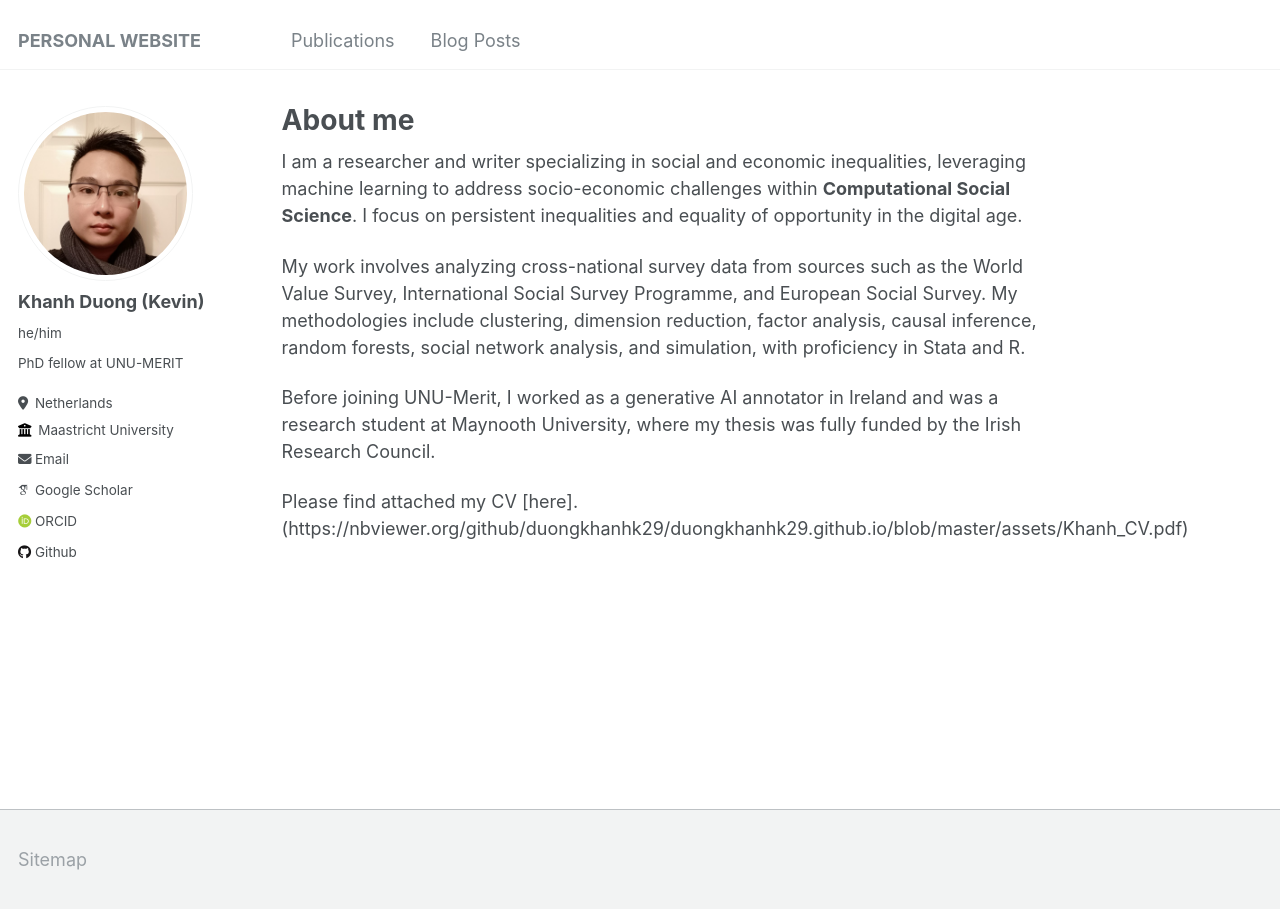
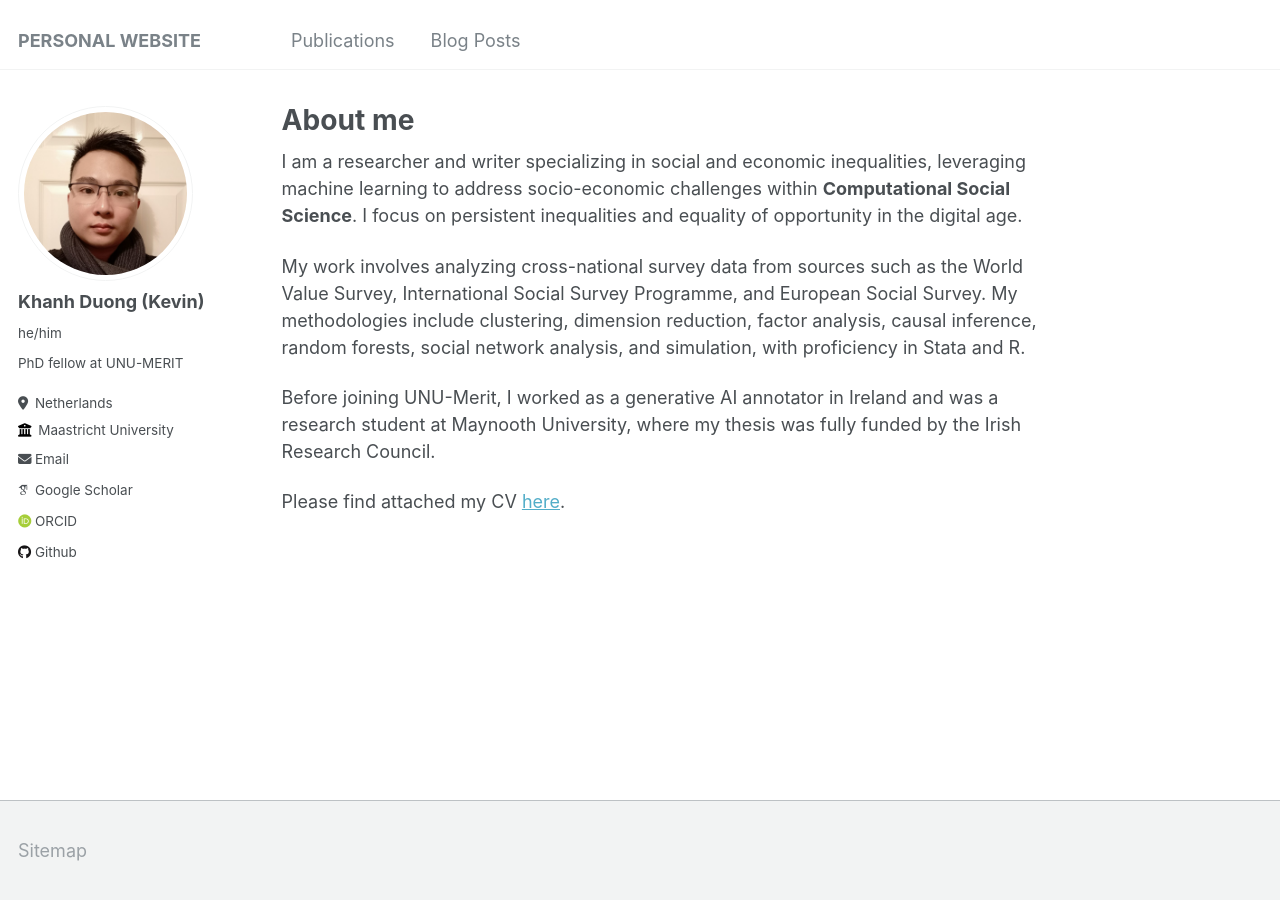
Before and after one commit to duongkhanhk29/duongkhanhk29.github.io, a Jekyll site: the page built from _pages/about.md, in a window 1280 px wide. Built offline with Jekyll 4.4.1, drawn with Linux system fonts in a browser that asks for light colours; some web fonts are replaced.

Commit message:
Update about.md

```diff
--- a/_pages/about.md
+++ b/_pages/about.md
@@ -13,4 +13,4 @@ My work involves analyzing cross-national survey data from sources such as the W
 
 Before joining UNU-Merit, I worked as a generative AI annotator in Ireland and was a research student at Maynooth University, where my thesis was fully funded by the Irish Research Council.
 
-Please find attached my CV [here].(https://nbviewer.org/github/duongkhanhk29/duongkhanhk29.github.io/blob/master/assets/Khanh_CV.pdf)
+Please find attached my CV [here](https://nbviewer.org/github/duongkhanhk29/duongkhanhk29.github.io/blob/master/assets/Khanh_CV.pdf).
```
